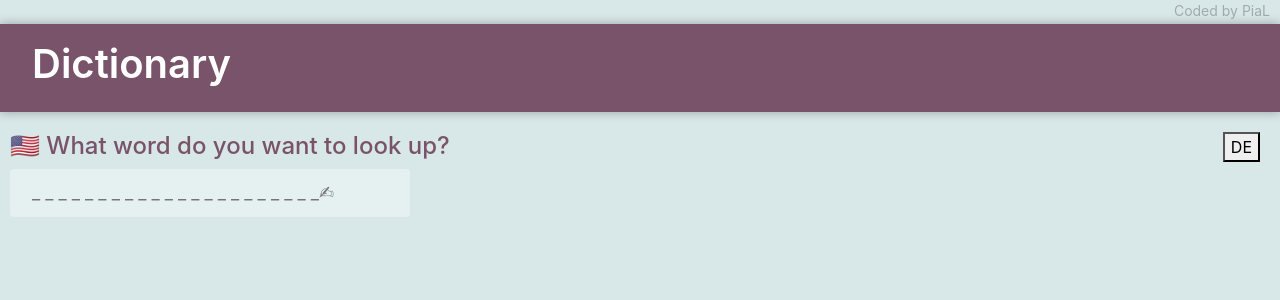
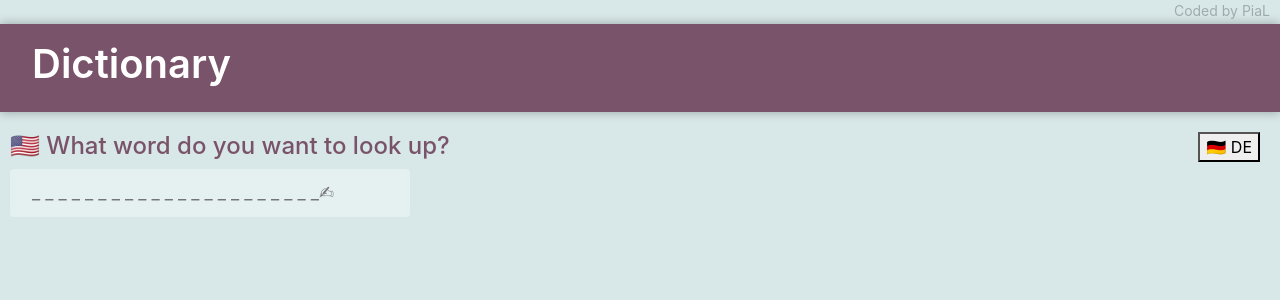
Before and after one commit to PiaLember/Dictionary-project, a React (Create React App) app: page / in a window 1280 px wide. Shown: the top 300 px of the page. Built offline with nearby package versions, Linux system fonts and the light colour scheme.

Commit message:
Improve language selection

```diff
--- a/src/components/Dictionary.js
+++ b/src/components/Dictionary.js
@@ -7,16 +7,24 @@ function Dictionary() {
   let [results, setResults] = useState(null);
   let [clicked, setClicked] = useState("🇺🇸 What word do you want to look up?");
   let [language, setLanguage] = useState("en_US");
+  let [buttonText, setButtonText] = useState("🇩🇪 DE");
 
-  function handleClick() {
+  function showDE() {
     setClicked("🇩🇪 Welches Wort möchten Sie nachschlagen?");
     setLanguage("de");
+    setButtonText("🇺🇸 EN");
+    setResults(null);
   }
-
+  function showEN() {
+    setClicked("🇺🇸 What word do you want to look up?");
+    setLanguage("en_US");
+    setButtonText("🇩🇪 DE");
+    setResults(null);
+  }
   function hanleResponse(response) {
     setResults(response.data[0]);
+    setInputText("");
   }
-
   function search(event) {
     // documentation: https://dictionaryapi.dev
     let apiUrl = `https://api.dictionaryapi.dev/api/v2/entries/${language}/${inputText}`;
@@ -24,7 +32,6 @@ function Dictionary() {
 
     event.preventDefault();
   }
-
   function handleInput(event) {
     let newText = event.target.value;
     setInputText(newText);
@@ -32,15 +39,33 @@ function Dictionary() {
 
   return (
     <div className="Dictionary">
-      <button onClick={handleClick}>DE</button>
+      {language === "en_US" ? (
+        <div>
+          <button onClick={showDE}>{buttonText}</button>
           <h4>{clicked}</h4>
           <form onSubmit={search}>
             <input
               type="search"
               onChange={handleInput}
               placeholder="_ _ _ _ _ _ _ _ _ _ _ _ _ _ _ _ _ _ _ _ _ _✍︎"
+              value={inputText}
             />
           </form>
+        </div>
+      ) : (
+        <div>
+          <button onClick={showEN}>{buttonText}</button>
+          <h4>{clicked}</h4>
+          <form onSubmit={search}>
+            <input
+              type="search"
+              onChange={handleInput}
+              placeholder="_ _ _ _ _ _ _ _ _ _ _ _ _ _ _ _ _ _ _ _ _ _✍︎"
+              value={inputText}
+            />
+          </form>
+        </div>
+      )}
 
       <Result results={results} />
     </div>
```
Lines whose indentation alone changed are shown as unchanged.
